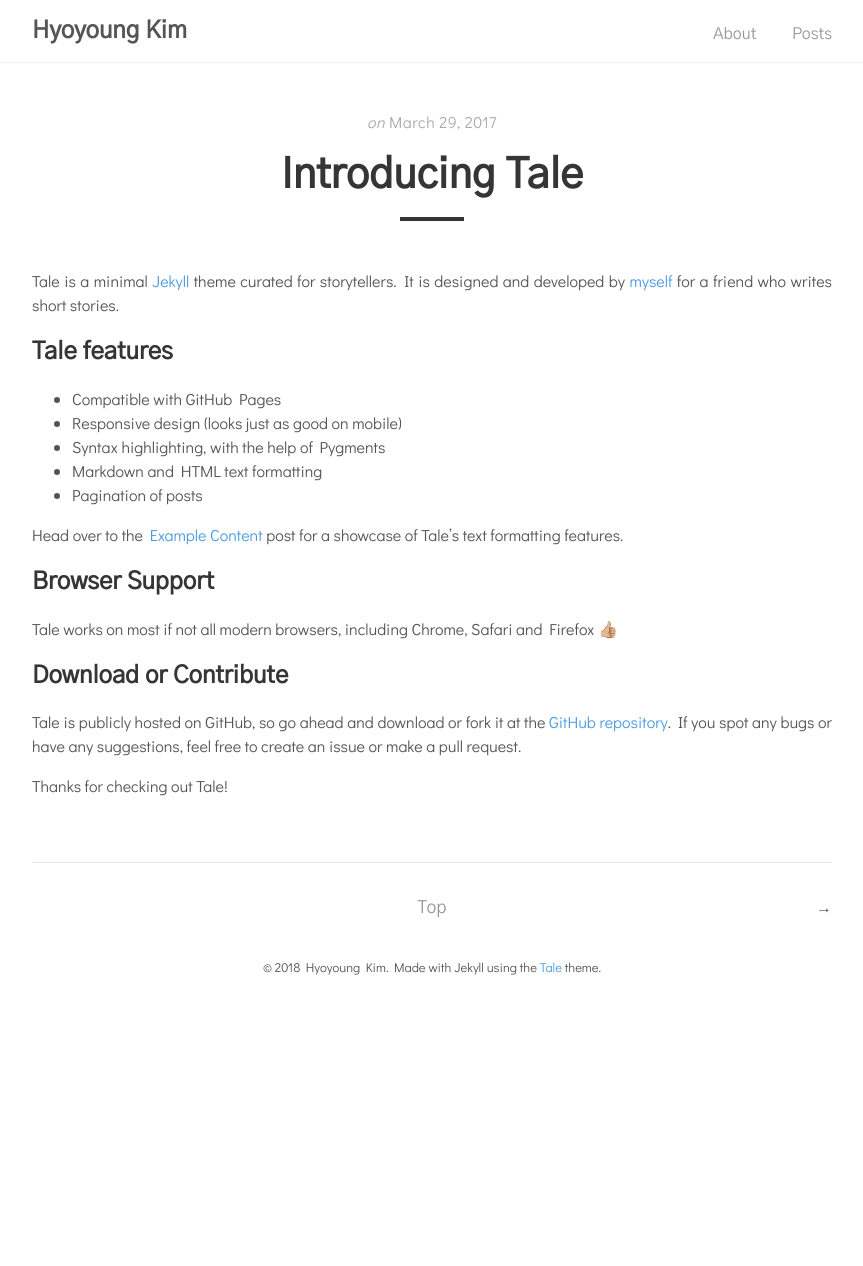
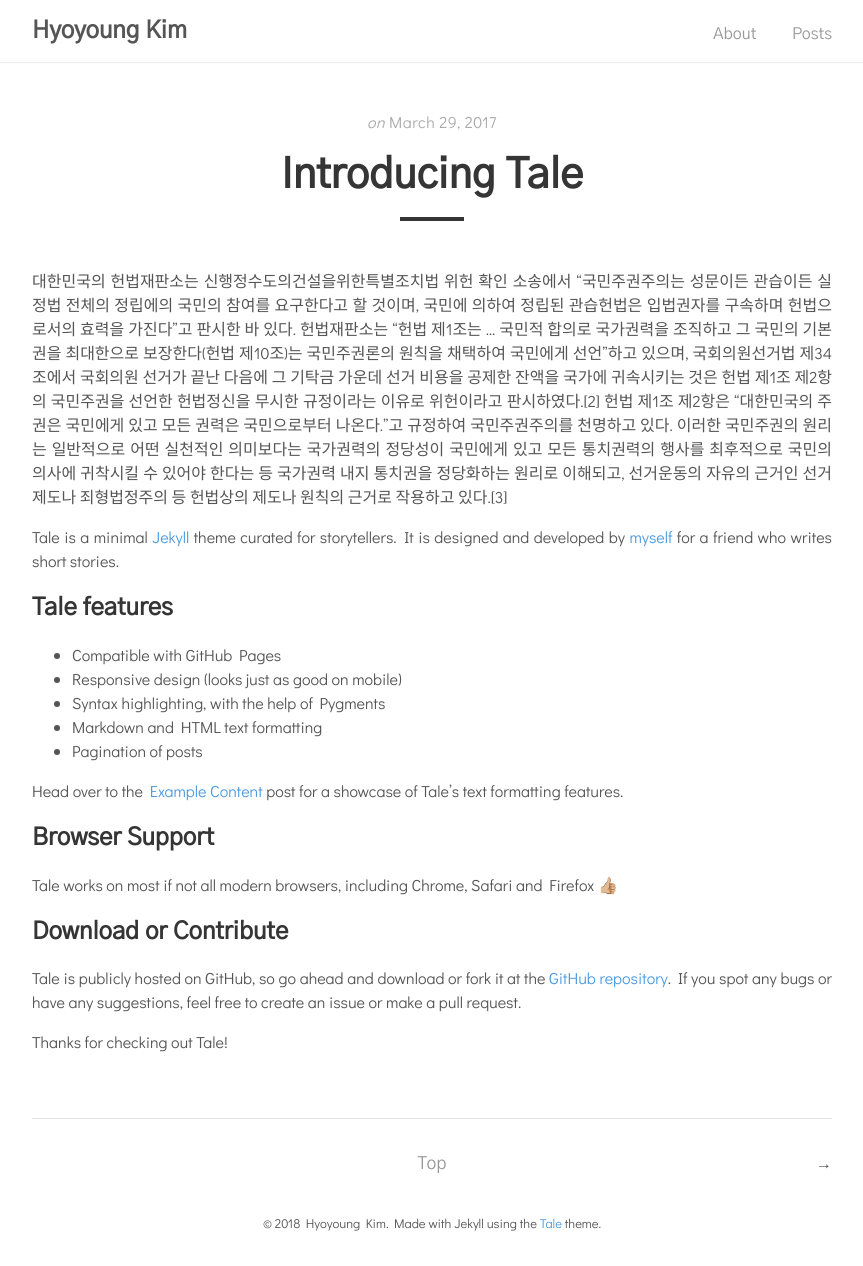
Before and after one commit to hyngkm/hyngkm.github.io, a Jekyll site: the page built from _posts/2017-03-29-introducing-tale.md, in a window 1280 px wide. Shown: the whole page, without its empty margins (208-1071 px from the left). Built offline with Jekyll 4.4.1, drawn with Linux system fonts in a browser that asks for light colours; before the commit the page ends 1010 px from its top, so only the background shows below that.

Commit message:
Update 2017-03-29-introducing-tale.md

```diff
--- a/_posts/2017-03-29-introducing-tale.md
+++ b/_posts/2017-03-29-introducing-tale.md
@@ -3,6 +3,10 @@ layout: post
 title:  "Introducing Tale"
 author: "Chester"
 ---
+
+대한민국의 헌법재판소는 신행정수도의건설을위한특별조치법 위헌 확인 소송에서 “국민주권주의는 성문이든 관습이든 실정법 전체의 정립에의 국민의 참여를 요구한다고 할 것이며, 국민에 의하여 정립된 관습헌법은 입법권자를 구속하며 헌법으로서의 효력을 가진다”고 판시한 바 있다.
+헌법재판소는 “헌법 제1조는 … 국민적 합의로 국가권력을 조직하고 그 국민의 기본권을 최대한으로 보장한다(헌법 제10조)는 국민주권론의 원칙을 채택하여 국민에게 선언”하고 있으며, 국회의원선거법 제34조에서 국회의원 선거가 끝난 다음에 그 기탁금 가운데 선거 비용을 공제한 잔액을 국가에 귀속시키는 것은 헌법 제1조 제2항의 국민주권을 선언한 헌법정신을 무시한 규정이라는 이유로 위헌이라고 판시하였다.[2]
+헌법 제1조 제2항은 “대한민국의 주권은 국민에게 있고 모든 권력은 국민으로부터 나온다.”고 규정하여 국민주권주의를 천명하고 있다. 이러한 국민주권의 원리는 일반적으로 어떤 실천적인 의미보다는 국가권력의 정당성이 국민에게 있고 모든 통치권력의 행사를 최후적으로 국민의 의사에 귀착시킬 수 있어야 한다는 등 국가권력 내지 통치권을 정당화하는 원리로 이해되고, 선거운동의 자유의 근거인 선거제도나 죄형법정주의 등 헌법상의 제도나 원칙의 근거로 작용하고 있다.[3]
 
 Tale is a minimal [Jekyll](https://jekyllrb.com/) theme curated for storytellers. It is designed and developed by [myself](https://github.com/chesterhow/) for a friend who writes short stories.
 
```
